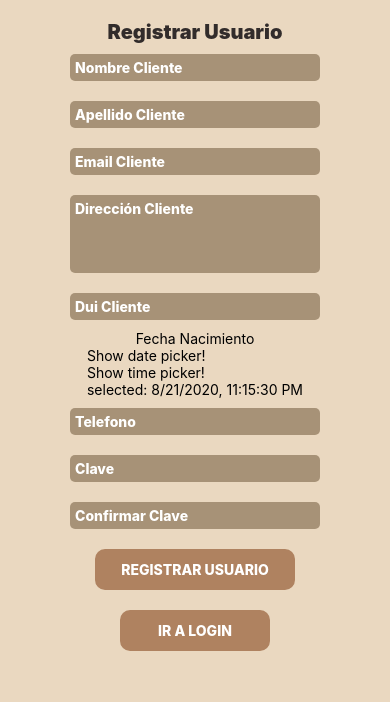
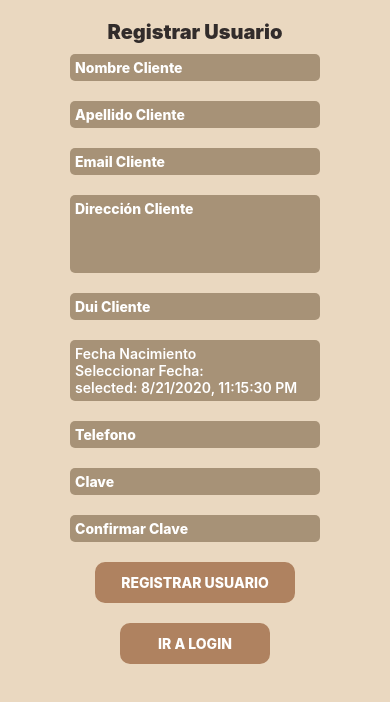
Before and after one commit to danielwilfredo/app-movil-coffeeshop, a React Native app: screen /SignUp in a window 390 px wide. Shown: the top 702 px of the page. Built offline with nearby package versions, Linux system fonts and the light colour scheme.

Commit message:
realizando cambios en singUp

```diff
--- a/src/screens/SignUp.js
+++ b/src/screens/SignUp.js
@@ -16,6 +16,10 @@ export default function SignUp({ navigation }) {
 
     const ip = 'http://192.168.1.2';
 
+    /*
+    Codigo para mostrar el datetimepicker
+    */
+
     const onChange = (event, selectedDate) => {
         const currentDate = selectedDate;
         setShow(false);
@@ -31,12 +35,9 @@ export default function SignUp({ navigation }) {
         showMode('date');
     };
 
-    const showTimepicker = () => {
-      showMode('time');
-    };
-
-
-
+/*
+    Fin Codigo para mostrar el datetimepicker
+    */
 
     const handleLogout = async () => {
         try {
@@ -68,9 +69,15 @@ const [imagen, setImagen] = useState(null);
     const handleCreate = async () => {
 
         const formData = new FormData();
-    formData.append('nombreCategoria', categoria);
-    formData.append('descripcionCategoria', descripcion);
-    formData.append('imagenCategoria', imagen.assets);
+        formData.append('nombreCliente', categoria);
+        formData.append('apellidoCliente', descripcion);
+        formData.append('correoCliente', imagen.assets);
+        formData.append('direccionCliente', imagen.assets);
+        formData.append('duiCliente', imagen.assets);
+        formData.append('nacimientoCliente', imagen.assets);
+        formData.append('telefonoCliente', imagen.assets);
+        formData.append('claveCliente', imagen.assets);
+        formData.append('confirmarClave', imagen.assets);
         console.log(" \n\n-------------- Este es el formDATA ----------\n\n")
         console.log("FormData_parts ", formData._parts)
         console.log("\n\n -------------- FIN formDATA ----------\n\n")
@@ -84,7 +91,7 @@ console.log("imagen asest \n", imagen.assets)
                 body: formData
             });
             const data = await response.json();
-console.log( "data despues del response" ,data);
+            console.log("data despues del response", data);
             if (data.status) {
                 Alert.alert('Datos Guardados correctamente');
 
@@ -115,11 +122,12 @@ console.log( "data despues del response" ,data);
                 <Input
                     placeHolder='Dui Cliente' />
 
-         <Text>Fecha Nacimiento</Text>
-<View >
-<TouchableOpacity onPress={showDatepicker}><Text>Show date picker!</Text></TouchableOpacity>
-      <TouchableOpacity onPress={showTimepicker}><Text>Show time picker!</Text></TouchableOpacity>
-      <Text>selected: {date.toLocaleString()}</Text>
+                <View style={styles.contenedorFecha}>
+                    <Text style={styles.fecha}>Fecha Nacimiento</Text>
+
+                    <TouchableOpacity onPress={showDatepicker}><Text style={styles.fecha}>Seleccionar Fecha:</Text></TouchableOpacity>
+                    <Text style={styles.fecha}>selected: {date.toLocaleString()}</Text>
+
                     {show && (
                         <DateTimePicker
                             testID="dateTimePicker"
@@ -135,10 +143,10 @@ console.log( "data despues del response" ,data);
                     placeHolder='Telefono' />
                 <Input
                     placeHolder='Clave'
-                    contra={true}/>
+                    contra={true} />
                 <Input
                     placeHolder='Confirmar Clave'
-                    contra={true}/>
+                    contra={true} />
 
 
 
@@ -155,7 +163,7 @@ const styles = StyleSheet.create({
     container: {
         flex: 1,
         backgroundColor: '#EAD8C0',
-        paddingTop:20
+        paddingTop: 20
 
     },
     scrollViewStyle: {
@@ -197,4 +205,16 @@ const styles = StyleSheet.create({
         height: 75,
         marginBottom: 10
     },
+    fecha: {
+        fontWeight: '600',
+        color: '#FFF'
+    },
+    contenedorFecha: {
+        backgroundColor: '#A79277',
+        color: "#fff", fontWeight: '800',
+        width: 250,
+        borderRadius: 5,
+        padding: 5,
+        marginVertical: 10
+    }
 });
```
Also changed, not shown: 1 other file (tests, documents, lock files or other folders). Lines whose indentation alone changed are shown as unchanged.
